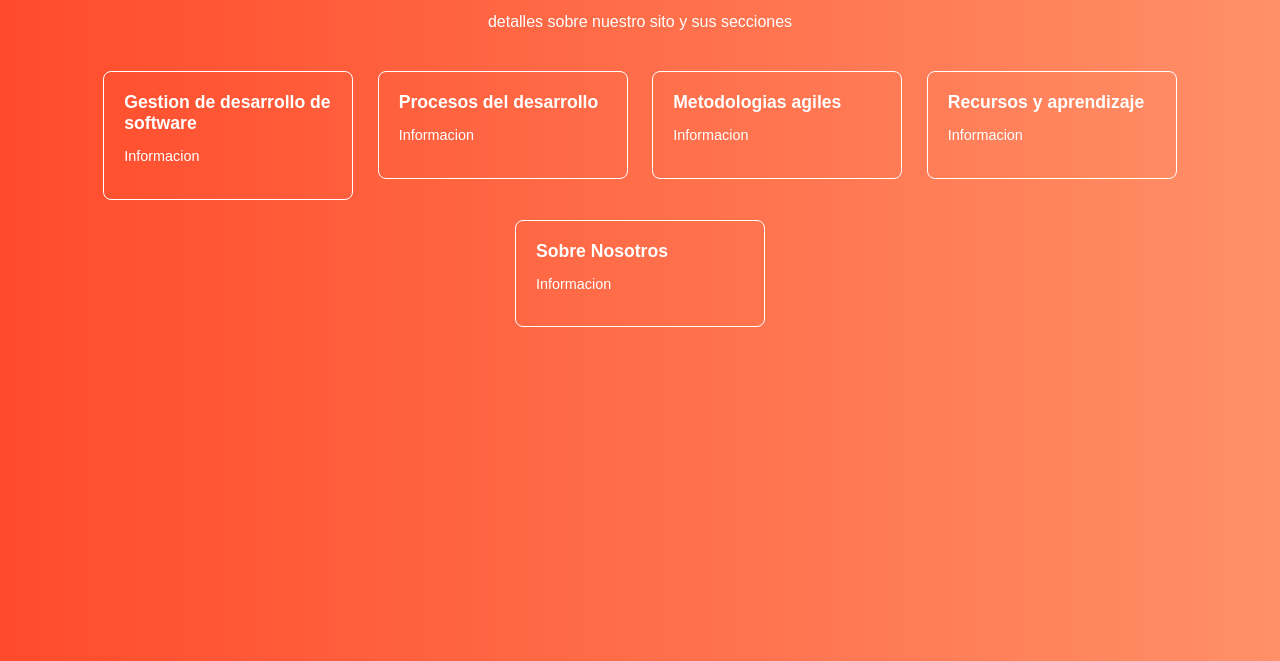
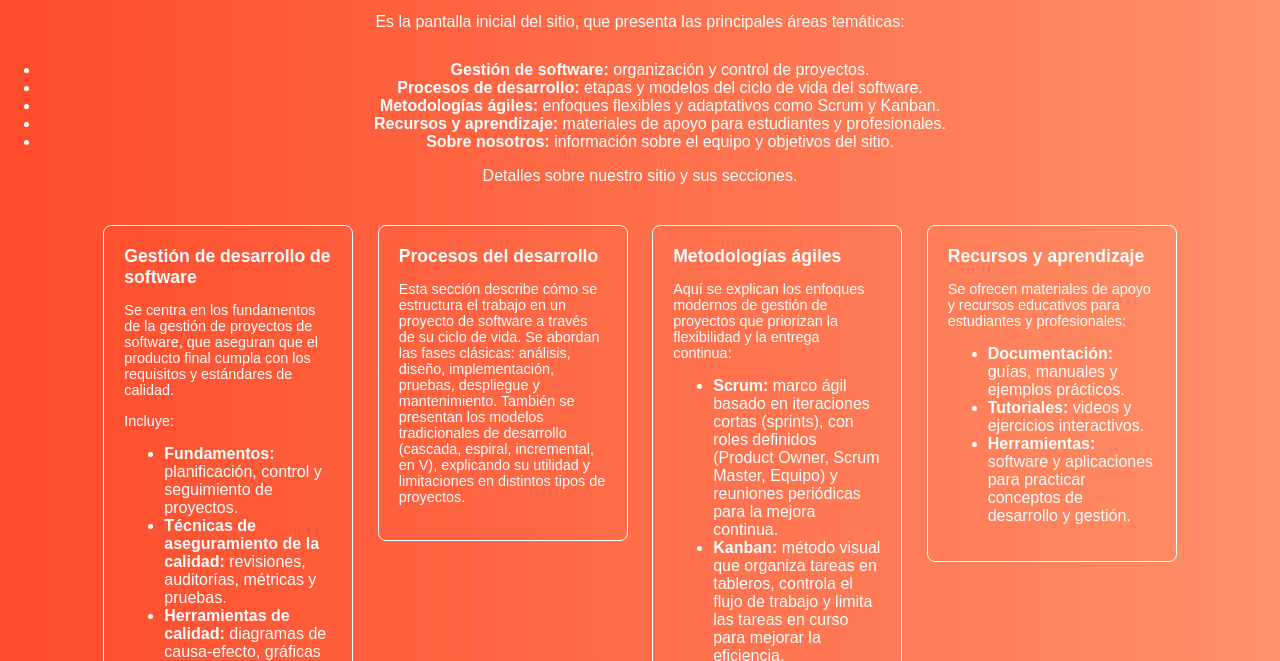
Before and after one commit to Poriro123/Proyecto-calidad, a plain HTML site: page index.html in a window 1280 px wide. Shown: the part 139-800 px from the top of the page. Drawn offline with Linux system fonts and the light colour scheme.

Commit message:
corrigiendo errores y añadiendo informacion

```diff
--- a/index.html
+++ b/index.html
@@ -16,27 +16,61 @@
     </header>
 <div class="introInicio">
     <h1>Introducción</h1>
-        <p>detalles sobre nuestro sito y sus secciones</p>
+    <p>Es la pantalla inicial del sitio, que presenta las principales áreas temáticas:</p>
+    <ul>
+        <li><strong>Gestión de software:</strong> organización y control de proyectos.</li>
+        <li><strong>Procesos de desarrollo:</strong> etapas y modelos del ciclo de vida del software.</li>
+        <li><strong>Metodologías ágiles:</strong> enfoques flexibles y adaptativos como Scrum y Kanban.</li>
+        <li><strong>Recursos y aprendizaje:</strong> materiales de apoyo para estudiantes y profesionales.</li>
+        <li><strong>Sobre nosotros:</strong> información sobre el equipo y objetivos del sitio.</li>
+    </ul>
+    <p>Detalles sobre nuestro sitio y sus secciones.</p>
 </div>
+
 <div class="Gestion">
-        <h2>Gestion de desarrollo de software</h2>
-        <p>Informacion</p>
+    <h2>Gestión de desarrollo de software</h2>
+    <p>Se centra en los fundamentos de la gestión de proyectos de software, que aseguran que el producto final cumpla con los requisitos y estándares de calidad.</p>
+    <p>Incluye:</p>
+    <ul>
+        <li><strong>Fundamentos:</strong> planificación, control y seguimiento de proyectos.</li>
+        <li><strong>Técnicas de aseguramiento de la calidad:</strong> revisiones, auditorías, métricas y pruebas.</li>
+        <li><strong>Herramientas de calidad:</strong> diagramas de causa-efecto, gráficas de control y herramientas CASE que ayudan a prevenir errores y mejorar procesos.</li>
+    </ul>
+    <a href="paginas/pagina2.html">Leer más</a>
 </div>
+
 <div class="Procesos">
     <h2>Procesos del desarrollo</h2>
-        <p>Informacion</p>
+    <p>
+        Esta sección describe cómo se estructura el trabajo en un proyecto de software a través de su ciclo de vida.
+        Se abordan las fases clásicas: análisis, diseño, implementación, pruebas, despliegue y mantenimiento.
+        También se presentan los modelos tradicionales de desarrollo (cascada, espiral, incremental, en V), explicando su utilidad y limitaciones en distintos tipos de proyectos.
+    </p>
 </div>
+
 <div class="Metodologias">
-        <h2>Metodologias agiles</h2>
-        <p>Informacion</p>
+    <h2>Metodologías ágiles</h2>
+    <p>Aquí se explican los enfoques modernos de gestión de proyectos que priorizan la flexibilidad y la entrega continua:</p>
+    <ul>
+        <li><strong>Scrum:</strong> marco ágil basado en iteraciones cortas (sprints), con roles definidos (Product Owner, Scrum Master, Equipo) y reuniones periódicas para la mejora continua.</li>
+        <li><strong>Kanban:</strong> método visual que organiza tareas en tableros, controla el flujo de trabajo y limita las tareas en curso para mejorar la eficiencia.</li>
+    </ul>
 </div>
+
 <div class="Recursos">
     <h2>Recursos y aprendizaje</h2>
-        <p>Informacion</p>
+    <p>Se ofrecen materiales de apoyo y recursos educativos para estudiantes y profesionales:</p>
+    <ul>
+        <li><strong>Documentación:</strong> guías, manuales y ejemplos prácticos.</li>
+        <li><strong>Tutoriales:</strong> videos y ejercicios interactivos.</li>
+        <li><strong>Herramientas:</strong> software y aplicaciones para practicar conceptos de desarrollo y gestión.</li>
+    </ul>
 </div>
+
 <div class="Sobre">
     <h2>Sobre Nosotros</h2>
-        <p>Informacion</p>
+    <p>Información sobre el equipo responsable del sitio y los objetivos que persigue.</p>
 </div>
+
 </body>
 </html>
```
Also changed, not shown: paginas/pagina2.html (+70 -11 lines). Lines whose indentation alone changed are shown as unchanged.
